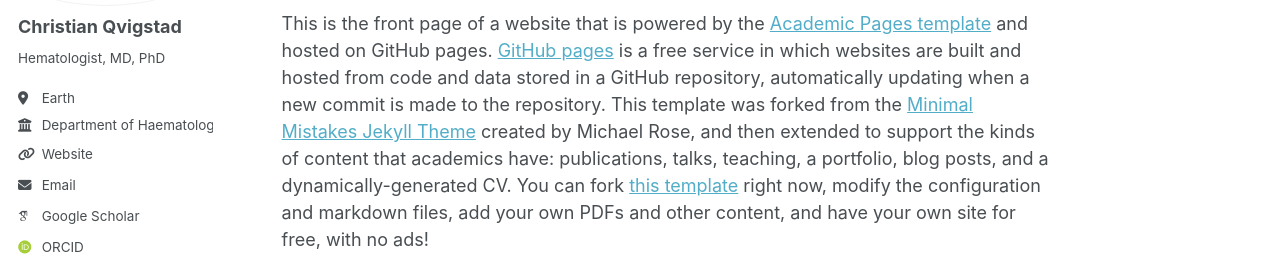
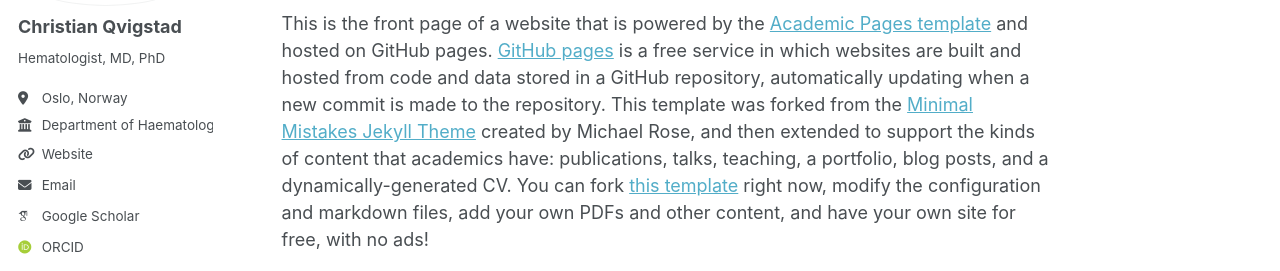
Before and after one commit to qvigstad/qvigstad.github.io, a Jekyll site: the page built from _pages/about.md, in a window 1280 px wide. Shown: the part 166-437 px from the top of the page. Built offline with Jekyll 4.4.1, drawn with Linux system fonts in a browser that asks for light colours; some web fonts are replaced.

Commit message:
Update _config.yml

```diff
--- a/_config.yml
+++ b/_config.yml
@@ -25,8 +25,8 @@
   name             : "Christian Qvigstad"
   pronouns         : # example: "she/her"
   bio              : "Hematologist, MD, PhD"
-  location         : "Earth"
-  employer         : "Department of Haematology Oslo University Hospital Rikshospitalet, Norway"
+  location         : "Oslo, Norway"
+  employer         : "Department of Haematology, Oslo University Hospital, Rikshospitalet"
   uri              : "https://www.oslo-universitetssykehus.no/en/"
   email            : "qvigstad@gmail.com"
 
```
